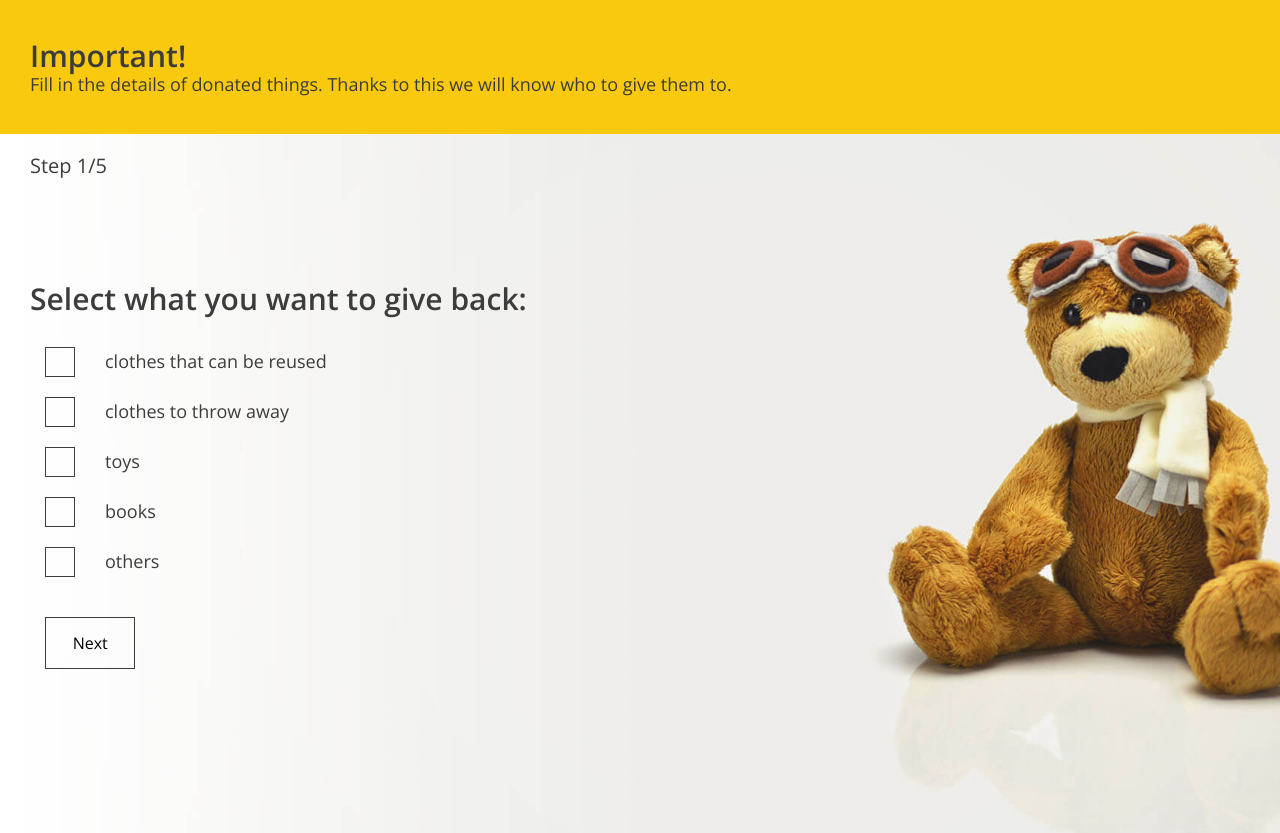
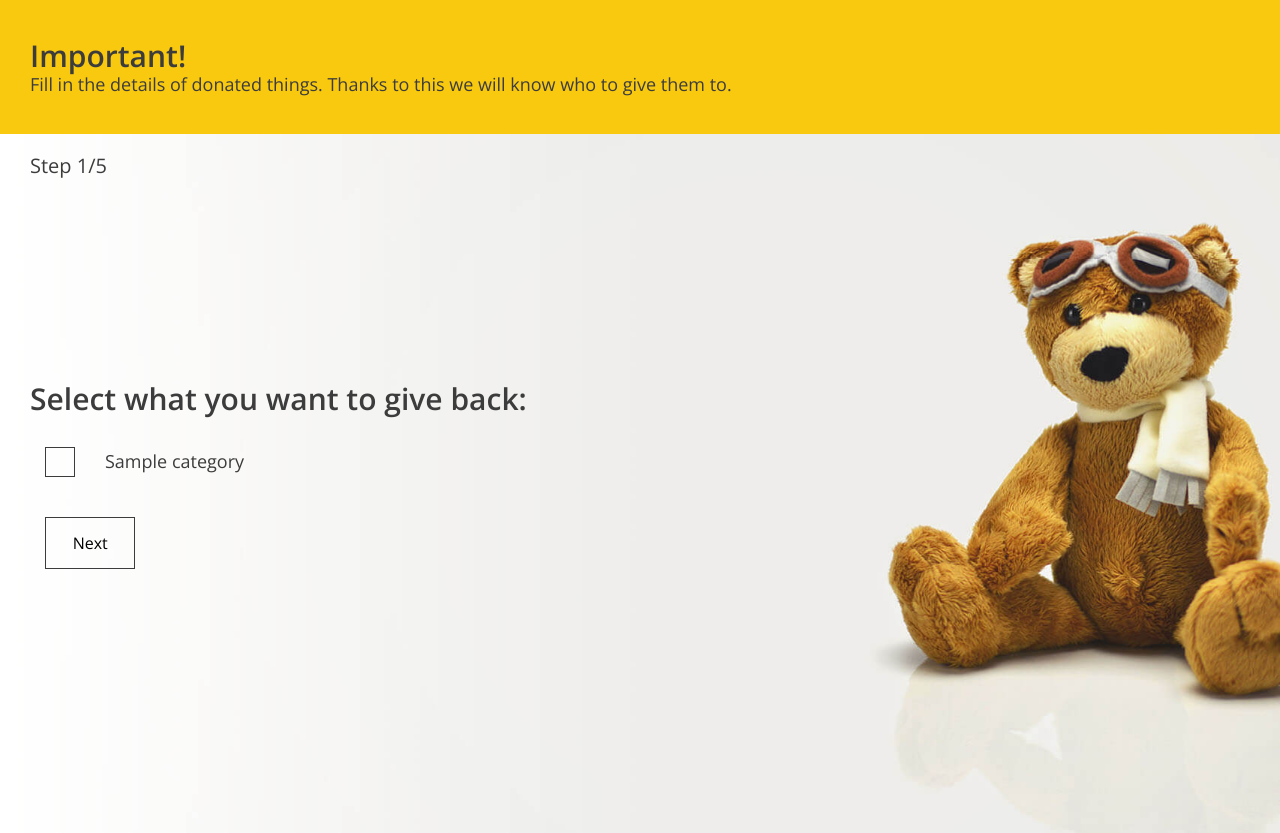
Before and after one commit to eliaszpiotr/SecondHand, a Django app: template application/templates/application/form.html in a window 1280 px wide. Shown: the part 801-1634 px from the top of the page. Run offline with Django 3.2, Linux system fonts and the light colour scheme; the template is opened without the code that fills it: most values are stand-ins (such as "Sample title", 1, 10 or a date in 2020).

Commit message:
step 1 and 2 of form

```diff
--- a/application/templates/application/form.html
+++ b/application/templates/application/form.html
@@ -87,55 +87,16 @@
             <div data-step="1" class="active">
                 <h3>Select what you want to give back:</h3>
 
-                <div class="form-group form-group--checkbox">
-                    <label>
-                        <input
-                                type="checkbox"
-                                name="categories"
-                                value="clothes-to-use"
-                        />
-                        <span class="checkbox"></span>
-                        <span class="description">
-                            clothes that can be reused
-                        </span>
-                    </label>
-                </div>
+                {% for category in categories %}
+                    <div class="form-group form-group--checkbox">
+                        <label>
+                            <input type="checkbox" name="categories" value="{{ category.name }}"/>
+                            <span class="checkbox"></span>
+                            <span class="description">{{ category }}</span>
+                        </label>
+                    </div>
+                {% endfor %}
 
-                <div class="form-group form-group--checkbox">
-                    <label>
-                        <input
-                                type="checkbox"
-                                name="categories"
-                                value="clothes-useless"
-                        />
-                        <span class="checkbox"></span>
-                        <span class="description">clothes to throw away</span>
-                    </label>
-                </div>
-
-                <div class="form-group form-group--checkbox">
-                    <label>
-                        <input type="checkbox" name="categories" value="toys"/>
-                        <span class="checkbox"></span>
-                        <span class="description">toys</span>
-                    </label>
-                </div>
-
-                <div class="form-group form-group--checkbox">
-                    <label>
-                        <input type="checkbox" name="categories" value="books"/>
-                        <span class="checkbox"></span>
-                        <span class="description">books</span>
-                    </label>
-                </div>
-
-                <div class="form-group form-group--checkbox">
-                    <label>
-                        <input type="checkbox" name="categories" value="other"/>
-                        <span class="checkbox"></span>
-                        <span class="description">others</span>
-                    </label>
-                </div>
 
                 <div class="form-group form-group--buttons">
                     <button type="button" class="btn next-step">Next</button>
@@ -149,7 +110,7 @@
                 <div class="form-group form-group--inline">
                     <label>
                         How many kilograms:
-                        <input type="number" name="bags" step="1" min="1"/>
+                        <input type="number" name="kilograms" step="1" min="1"/>
                     </label>
                 </div>
 
@@ -163,20 +124,20 @@
             <!-- STEP 4 -->
             <div data-step="3">
                 <h3>Select the organization you want to help:</h3>
-
+                {% for organisation in organisations %}
                 <div class="form-group form-group--checkbox">
                     <label>
                         <input type="radio" name="organization" value="old"/>
                         <span class="checkbox radio"></span>
                         <span class="description">
-                  <div class="title">Fundacja “Bez domu”</div>
+                  <div class="title">{{ organisation.name }}</div>
                   <div class="subtitle">
-                    Cel i misja: Pomoc dla osób nie posiadających miejsca
-                    zamieszkania
+                    {{ organisation.description }}
                   </div>
                 </span>
                     </label>
                 </div>
+                {% endfor %}
 
 
                 <div class="form-group form-group--buttons">
--- a/application/views.py
+++ b/application/views.py
@@ -36,9 +36,11 @@ class LandingPage(View):
 
 class AddDonation(LoginRequiredMixin, View):
     def get(self, request):
-        categories = Category.objects.all()
+        categories = Category.objects.all().order_by('name')
+        organisations = Institution.objects.all().order_by('name')
         context = {
             'categories': categories,
+            'organisations': organisations,
         }
 
         return render(request, 'application/form.html', context)
```
